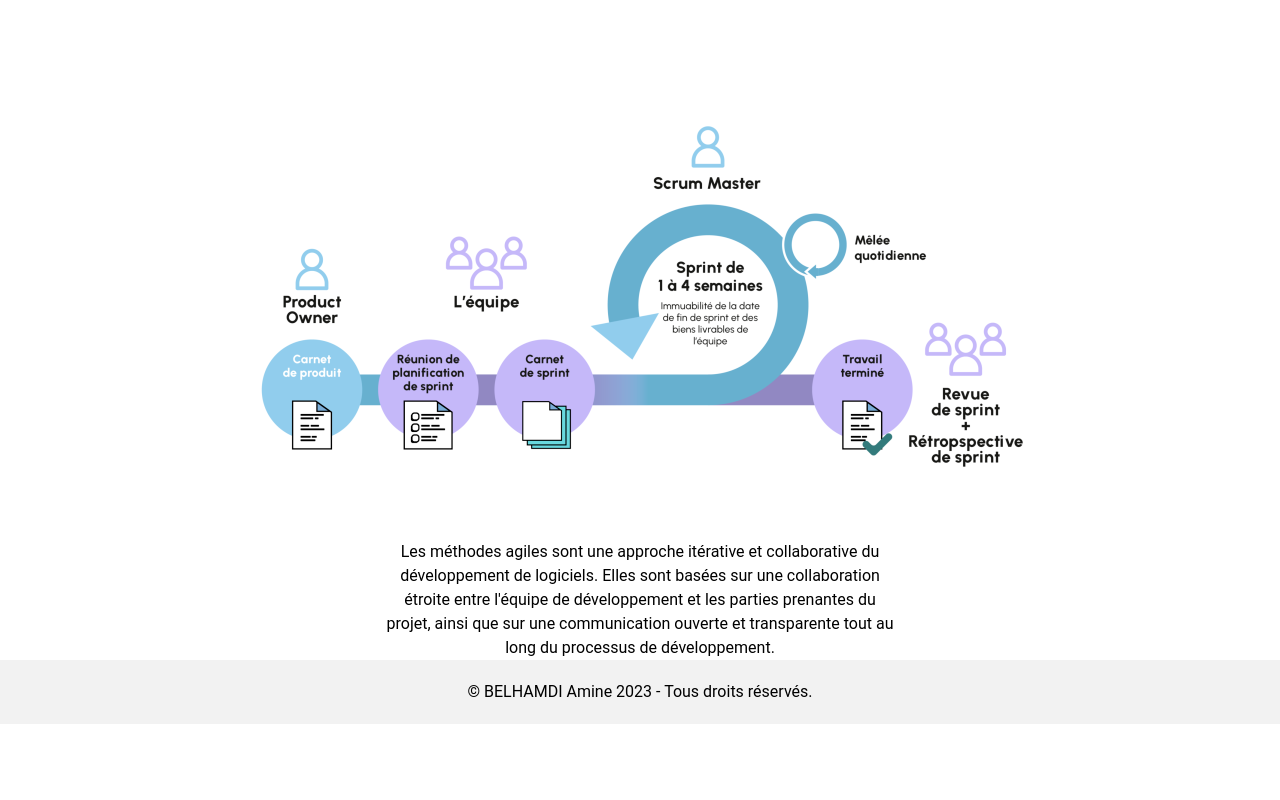
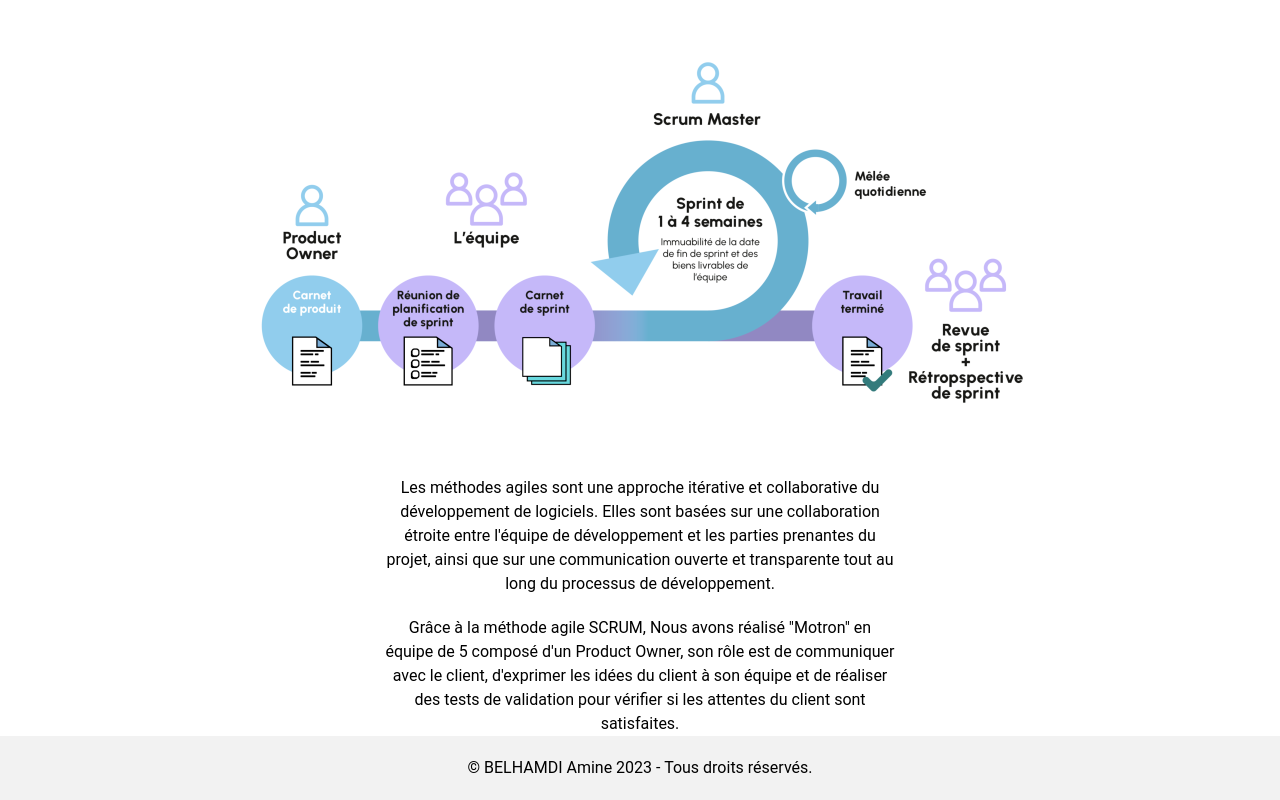
Before and after one commit to Wise-e/Wise-e.github.io, a plain HTML site: page html/motron.html in a window 1280 px wide. Shown: the part 426-1226 px from the top of the page. Before the commit the page ends 1150 px from the top, so only its background shows below. Drawn offline with Linux system fonts and the light colour scheme.

Commit message:
Ajout d'un paragraphe, manque description de soi et de projets.

```diff
--- a/css/style.css
+++ b/css/style.css
@@ -157,7 +157,7 @@ image{
 .imgs{
     display: flex;
     justify-content: center;
-    margin-top: 10%;
+    margin-top: 5%;
 }
 
 .service {
--- a/html/motron.html
+++ b/html/motron.html
@@ -42,6 +42,12 @@
             ainsi que sur une communication ouverte et transparente tout au long du processus de développement.
         </p>
     </div>
+    <div class ="parag">
+        <p> Grâce à la méthode agile SCRUM, Nous avons réalisé "Motron" en équipe de 5 composé d'un Product Owner, son rôle est de communiquer avec le client,
+            d'exprimer les idées du client à son équipe et de réaliser des tests de validation pour vérifier si les attentes du client sont satisfaites.
+
+        </p>
+    </div>
 
 </main>
 <footer>
```
